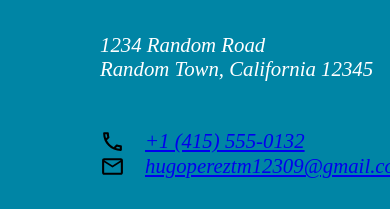
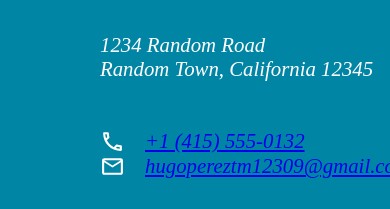
Before and after one commit to HugoTurtle/homepage, a website built with webpack: page src/index.html in a window 390 px wide. Shown: the part 4120-4329 px from the top of the page. Built offline with nearby package versions, Linux system fonts and the light colour scheme; grey boxes are pictures that could not be loaded.

Commit message:
Change svg phone and email color to white

```diff
--- a/src/styles.css
+++ b/src/styles.css
@@ -149,4 +149,7 @@ footer {
     width: 40px;
     height: 40px;
   }
+  svg {
+    fill: white;
+  }
 }
```
